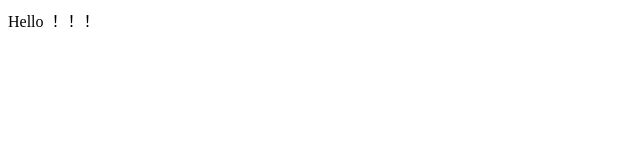
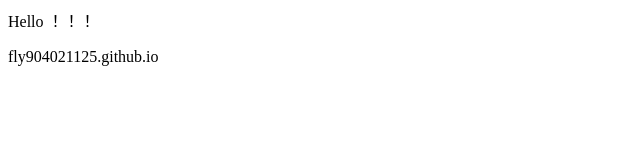
Before and after one commit to fly904021125/fly904021125.github.com, a plain HTML site: page index.html in a window 1280 px wide. Shown: the whole page, without its empty margins (0-640 px from the left). Drawn offline with Linux system fonts and the light colour scheme.

Commit message:
Update index.html

```diff
--- a/index.html
+++ b/index.html
@@ -1 +1,2 @@
 <p>Hello ！！！</p>
+<p>fly904021125.github.io</p>
```
